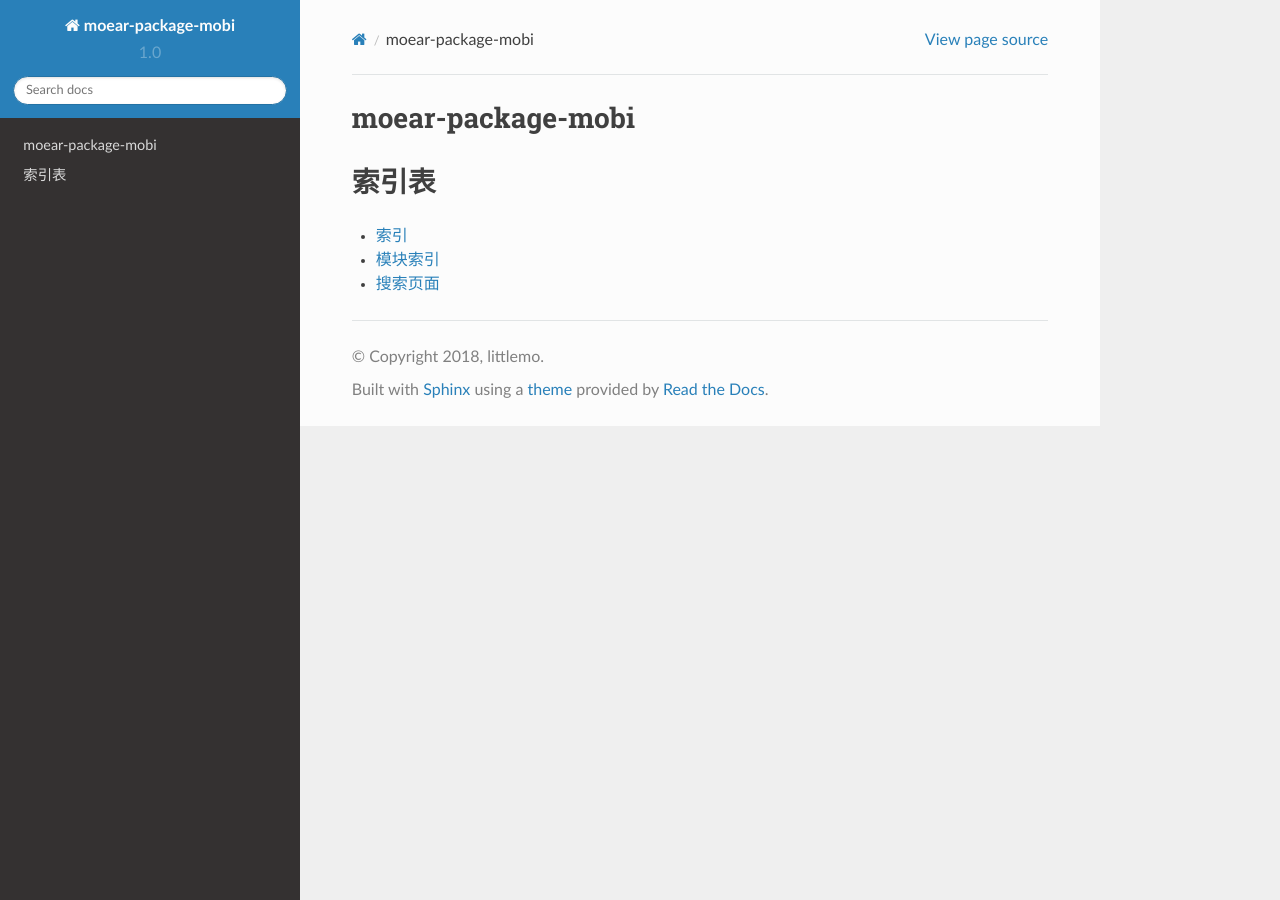
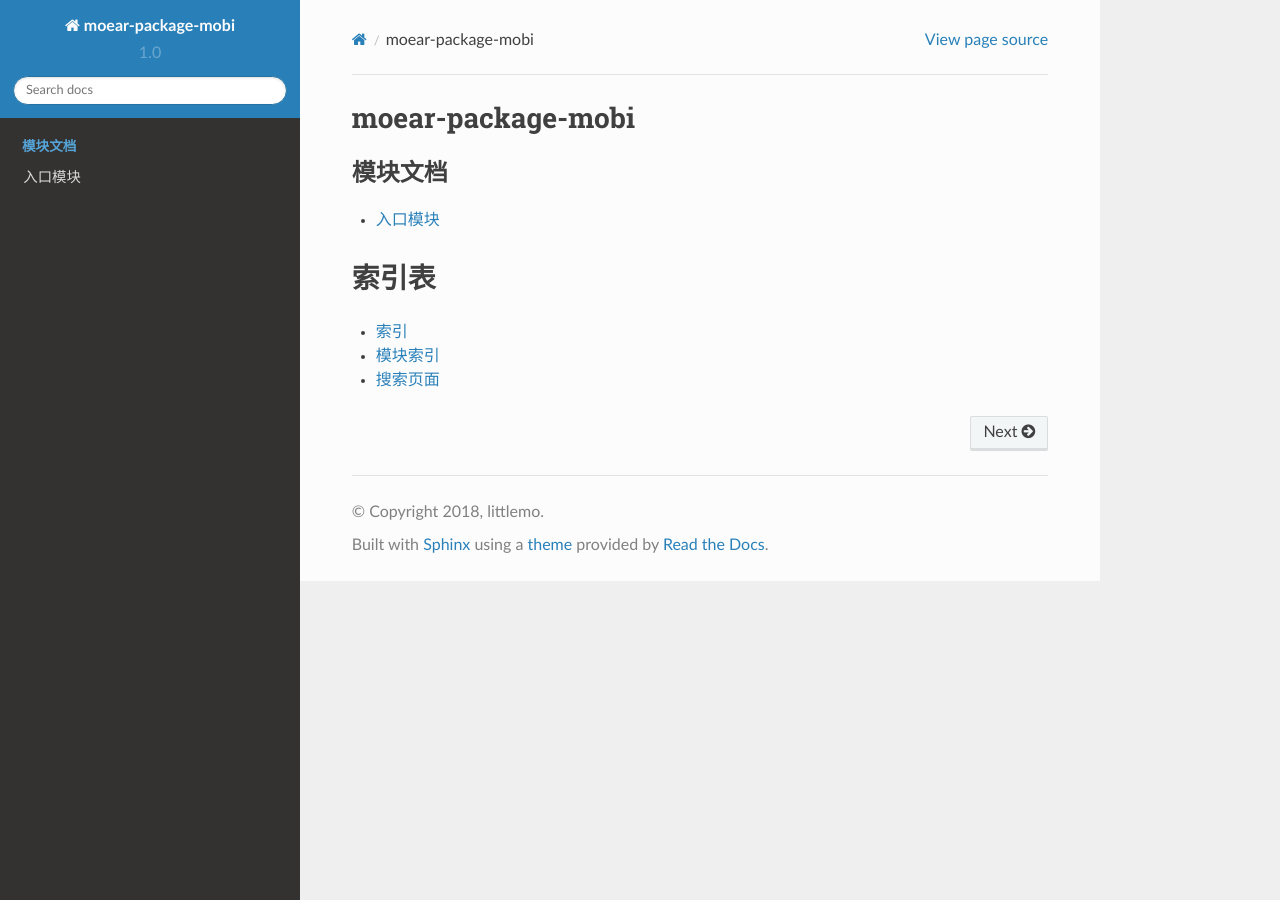
Before and after one commit to littlemo/moear-package-mobi, a Sphinx documentation site: the page built from docs/source/index.rst, in a window 1280 px wide. Built offline with Sphinx 7.4.7 and the Read the Docs theme 2.0.0, drawn with Linux system fonts in a browser that asks for light colours; formulas are drawn with MathJax 3.

Commit message:
F: 实现入口模块autodoc文档生成，并添加到主索引页中

```diff
--- a/docs/source/index.rst
+++ b/docs/source/index.rst
@@ -11,6 +11,11 @@ moear-package-mobi
    :caption: Contents:
 
 
+.. toctree::
+   :caption: 模块文档
+
+   module/entry
+
 
 索引表
 ======
--- /dev/null
+++ b/docs/source/module/entry.rst
@@ -0,0 +1,7 @@
+.. _module-entry:
+
+========
+入口模块
+========
+
+.. automodule:: moear_package_mobi.entry
```
